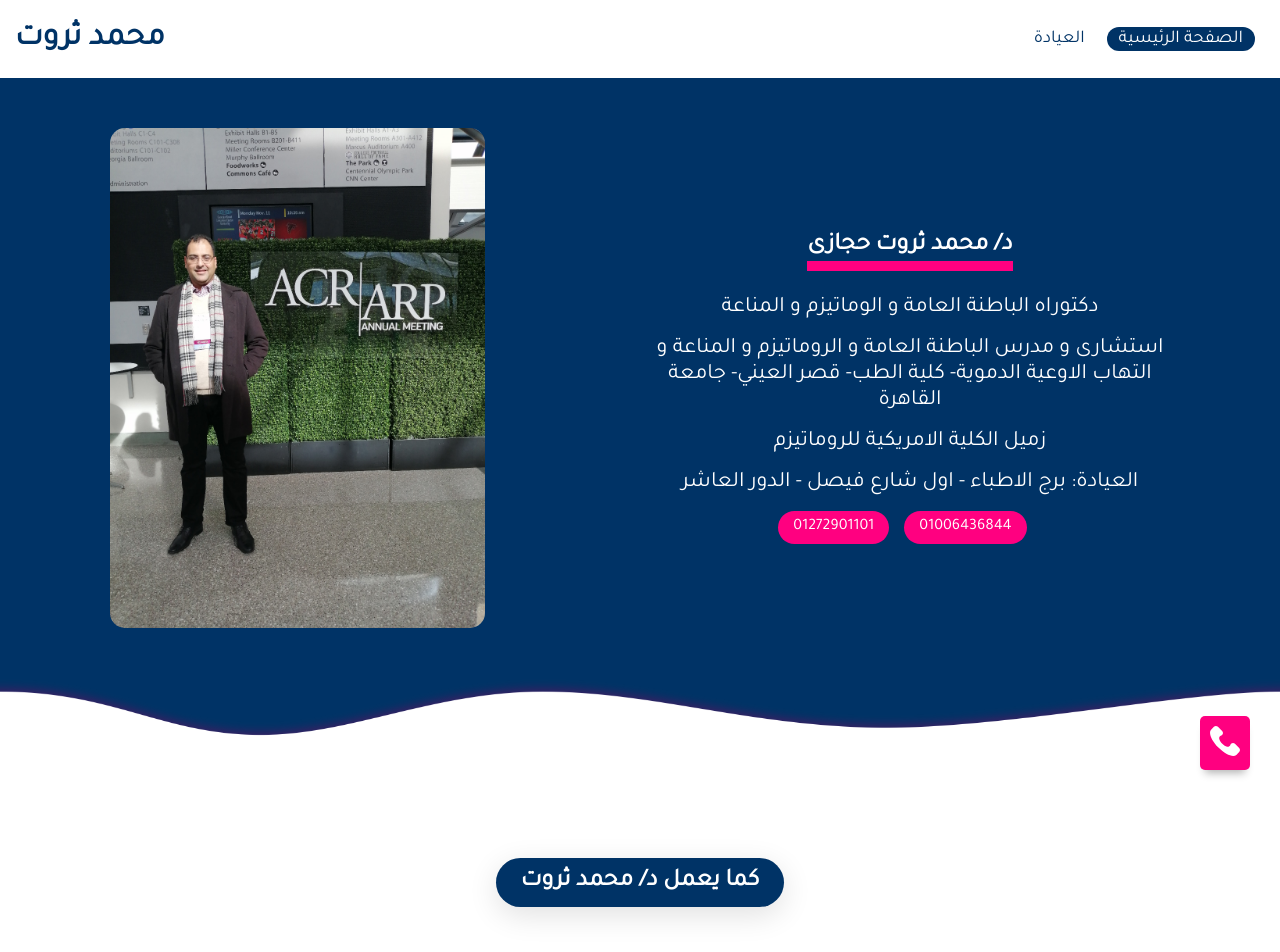
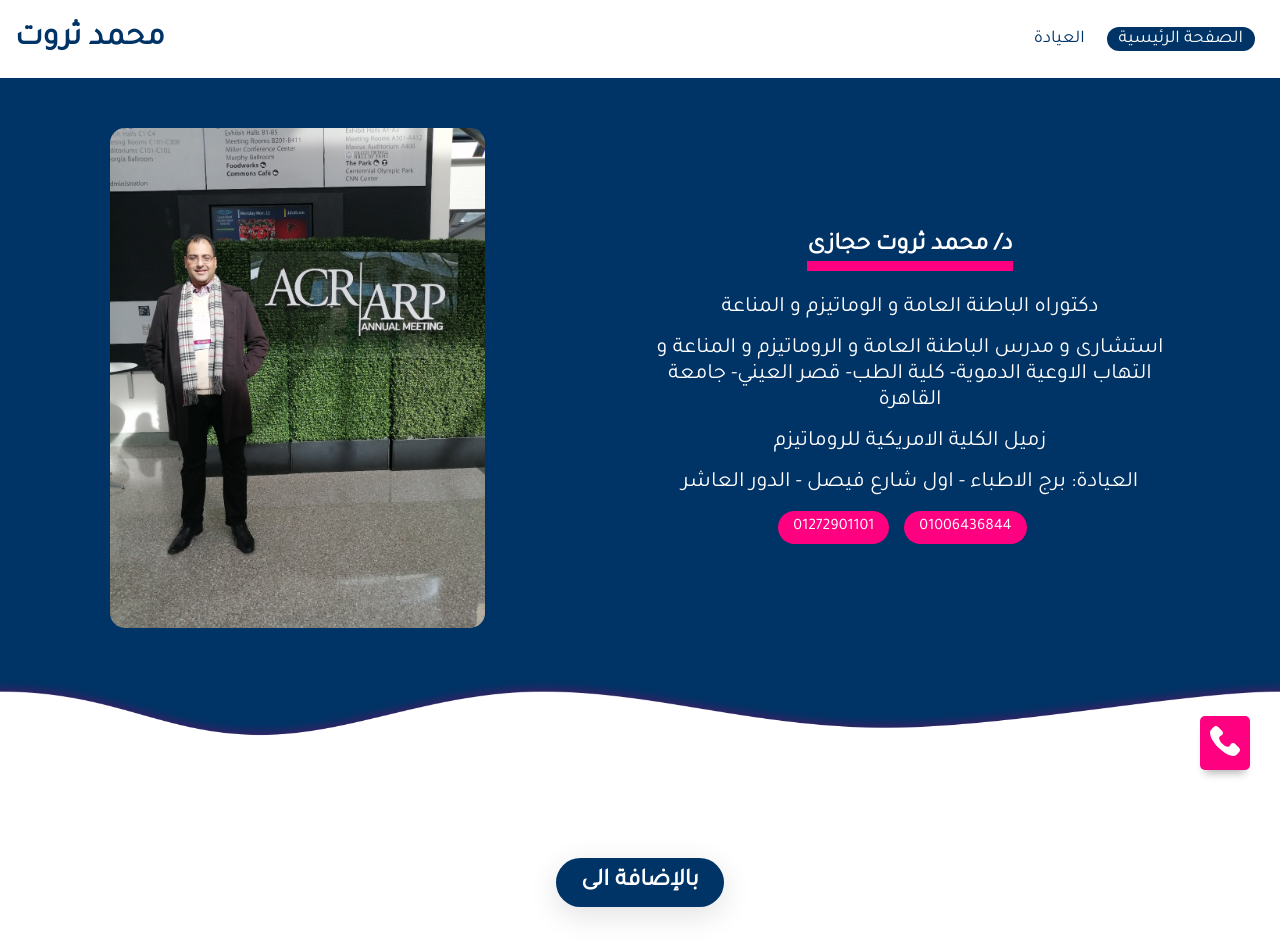
Before and after one commit to sherif-wael/mohamed-tharwat, a Next.js app: page / in a window 1280 px wide. Shown: the top 952 px of the page. Built offline with nearby package versions, Linux system fonts and the light colour scheme; a web font is replaced by a local one.

Commit message:
initial commit

```diff
--- a/components/info.js
+++ b/components/info.js
@@ -15,7 +15,10 @@ const StyledInfo = styled.ul`
     background-color: rgb(0, 0, 0, 0.06);
     border-radius: 10px;
     box-shadow: 2px 2px 25px rgb(0, 0, 0, 0.12);
-    ${media(450)`
+    ${media(960)`
+        padding: 25px 35px;
+    `}
+    ${media(600)`
         padding: 20px 25px;
     `}
         li{
@@ -39,7 +42,7 @@ const StyledInfo = styled.ul`
 function Info(){
     return (
         <StyledContainer>
-            <Header><h2 style={{textAlign: "center"}}>كما يعمل د/ محمد ثروت</h2></Header>
+            <Header><h2 style={{textAlign: "center"}}>بالإضافة الى</h2></Header>
             <StyledInfo dir="rtl" style={{marginBottom: "60px"}}>
                     <li>استشاري  الروماتيزم و المناعة بمستشفي دار الفؤاد و مستشفي مصر الدولي</li>
                     <li>مدرس الباطنة و الروماتيزم و المناعة بجامعة نيو جيزة</li>
```
